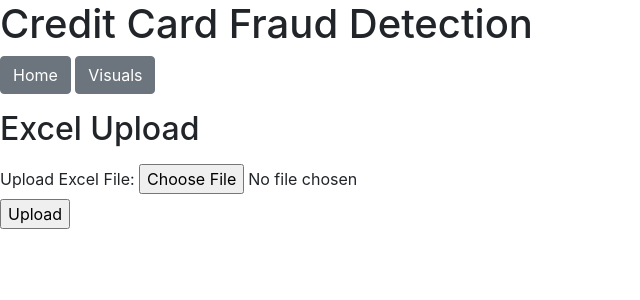
After one commit to lerma3/Applied-Project, a Flask app: page /mass_predict in a window 1280 px wide. The commit adds this page. Shown: the top 300 px of the page, without its empty margins (0-640 px from the left). Run offline with Flask 3, Linux system fonts and the light colour scheme; parts of the project's set-up code (start-up, migrations or seed data) failed here and were passed over; some libraries are stand-ins or nearby versions.

Commit message:
M4 - Excel and Visual Features
Added Excel upload template
Added visual template
Added subsequent flask routes

```diff
--- a/app.py
+++ b/app.py
@@ -6,20 +6,33 @@
     # -visualization, stats of spending habits
 
 #%%
-# Dependencies
+# Dependencies - General
 import pandas as pd
 import numpy as np
-from flask import Flask, request, jsonify, render_template, url_for, redirect
+from flask import Flask, request, flash, jsonify, render_template, url_for, redirect
 import pickle
 import logging
 
+# Dependency - Model
 from sklearn.preprocessing import StandardScaler
 from sklearn.decomposition import PCA
+
+# Dependency - Excel File upload
+import os
+from werkzeug.utils import secure_filename
 
 # Flask App - Initialization
 app = Flask(__name__)
 app.logger.setLevel(logging.INFO)  # Set the log level as needed
 
+
+# Set the upload folder
+UPLOAD_FOLDER = 'uploads'
+app.config['UPLOAD_FOLDER'] = UPLOAD_FOLDER
+
+# Function to validate file extension
+def allowed_file(filename):
+    return '.' in filename and filename.rsplit('.', 1)[1].lower() in {'xlsx', 'xls', 'csv'}
 
 # Load knn-model
 with open('knn_model.pkl', 'rb') as model_file:
@@ -75,12 +88,14 @@ def preprocess_input(input_features):
     return int_features_new
 
 
+#____________________________________________________________---
+
 # Flask App Pathways
 @app.route('/', methods=('GET', 'POST'))
 def index():
     return render_template('index.html')
 
-
+# Single Prediction Route
 @app.route('/predict',methods=['POST'])
 def predict():
     print("Received POST request")
@@ -99,18 +114,6 @@ def predict():
 
     print(f'Input Features: {input_features}')
 
-    # print("Received POST request")
-    # # Ensure front-end input is the same as 'X_test' format and dimensionality from model.py
-    # int_features = [int(request.form['name']),
-    #                 int(request.form['address']),
-    #                 int(request.form['dob']),
-    #                 int(request.form['gender']),
-    #                 float(request.form['amt']),
-    #                 int(request.form['zip']),
-    #                 request.form['category']]
-
-    # print(f'Input Features: {int_features}')
-
     # Pre-processing and PCA process for input values - aligns it to X_test principal component
     final_features = preprocess_input(input_features)
 
@@ -127,26 +130,59 @@ def predict():
     return jsonify({'prediction': prediction.tolist()})
     #return render_template('index.html', prediction_text='Credit Default Fraud Risk $ {}'.format(output))
 
-# @app.route('/results',methods=['POST'])
-# def results():
-#     try:
-#         data = request.get_json(force=True)
-#         input_values = list(data.values())
-#         # Preprocessing and PCA process for input values
-#         final_features = preprocess_input(input_values)
+# Excel Upload - Mass Predict Feature
+@app.route('/mass_predict',methods=['GET', 'POST'])
+def mass_predict():
+    if request.method == 'POST':
+        print("Received Excel POST request")
 
-#         prediction = knn_model.predict([final_features])
-#         output = prediction[0]
+        if 'file' not in request.files:
+            return redirect(url_for('mass_predict'))
 
-#         app.logger.info(f'Prediction Result: {output}')
+        file = request.files['file']
 
-#         return jsonify({'prediction': output})
-#     except Exception as e:
-#         app.logger.error(f'Error: {e}')
-#         # Log or handle the exception as needed
-#         return jsonify({'error': str(e)})
+        # Check if a file was selected
+        if file.filename == '':
+            return redirect(url_for('mass_predict'))
+
+        # Check if the file has an allowed extension
+        if not allowed_file(file.filename):
+            return redirect(url_for('mass_predict'))
+
+        try:
+            # Save the file
+            file.save(file.filename)
+
+            # Read the Excel or CSV file into a Pandas DataFrame
+            input_data = pd.read_excel(file)  # Update this based on your actual data format
+
+            # Process the input_data
+            print(input_data)
+
+            # Return the processed data or redirect to another page
+            return render_template('mass_upload.html', data=input_data.to_html())
+        except Exception as e:
+            print(f'Error processing file: {str(e)}', 'error')
+        # finally:
+        #     # Clean up: remove the uploaded file
+        #     os.remove(file.filename)
+
+    # Render the initial form
+    return render_template('mass_upload.html')
+
+#Data Visualization Page
+@app.route('/visual',methods=['GET', 'POST'])
+def visual():
+    # Sample data for the chart
+    labels = ['January', 'February', 'March', 'April', 'May']
+    data = [10, 20, 15, 25, 30]
+
+    # Pass data to the template
+    return render_template('visual.html', labels=labels, data=data)
+
 
 
 
 if __name__ == "__main__":
     app.run(debug=True)
+# %%
--- a/templates/index.html
+++ b/templates/index.html
@@ -8,6 +8,11 @@
 <body>
     <h1>Credit Card Fraud Detection</h1>
     <hr>
+    <a href="{{ url_for('mass_predict') }}" class="btn btn-secondary">Mass Upload</a>
+    <a href="{{ url_for('visual') }}" class="btn btn-secondary">Visuals</a>
+    <p></p>
+    <h2>Single Query</h2>
+    <p></p>
     <div class="content">
         <form id="predictionForm" action="/predict" method="post">
             <!-- 'amt', 'city_pop', 'zip', 'category', 'unix_time' -->
--- /dev/null
+++ b/templates/mass_upload.html
@@ -0,0 +1,25 @@
+<!DOCTYPE html>
+<html lang="en">
+<head>
+    <meta charset="UTF-8">
+    <meta name="viewport" content="width=device-width, initial-scale=1.0">
+
+    <title>Credit Card Fraud App - Excel Upload</title>
+    <link rel="stylesheet" href="https://stackpath.bootstrapcdn.com/bootstrap/4.3.1/css/bootstrap.min.css">
+</head>
+<body>
+    <h1>Credit Card Fraud Detection</h1>
+
+    <a href="{{ url_for('index') }}" class="btn btn-secondary">Home</a>
+    <a href="{{ url_for('visual') }}" class="btn btn-secondary">Visuals</a>
+    <p></p>
+    <h2>Excel Upload</h2>
+    <p></p>
+    <form action="{{url_for('mass_predict')}}" method="post" enctype="multipart/form-data">
+        <label for="file">Upload Excel File:</label>
+        <input type="file" name="file" id="file" accept=".xlsx, .xls, .csv" required>
+        <br>
+        <input type="submit" value="Upload">
+    </form>
+</body>
+</html>
```
Also changed, not shown: templates/visual.html (added, +54 -0 lines), 1 other file.
